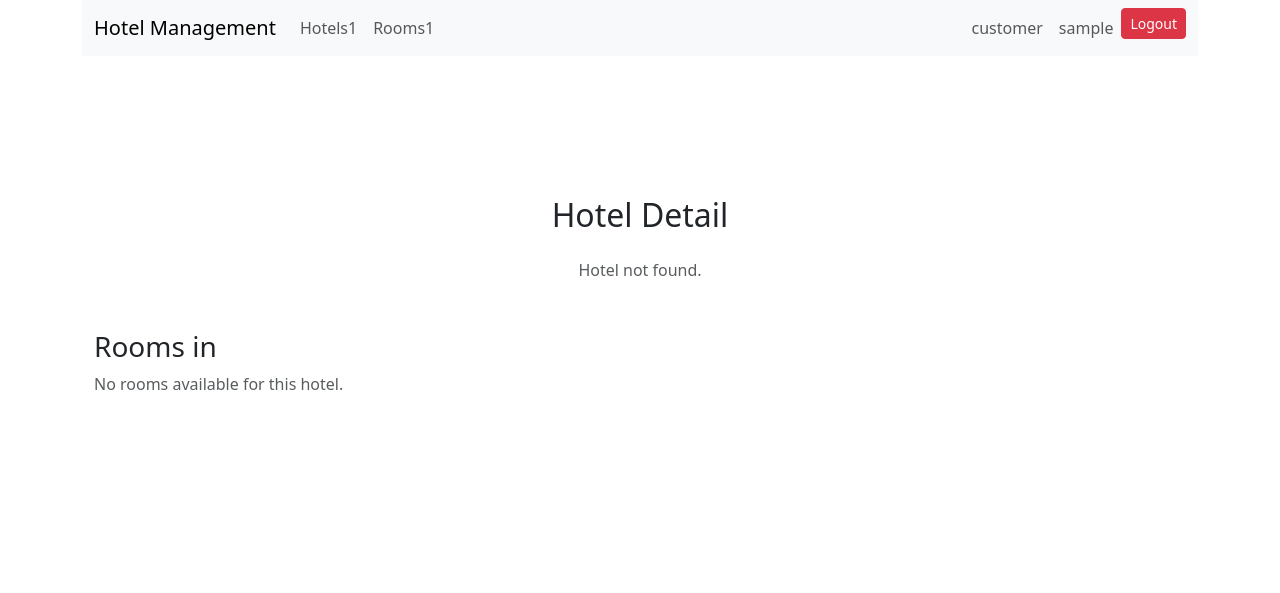
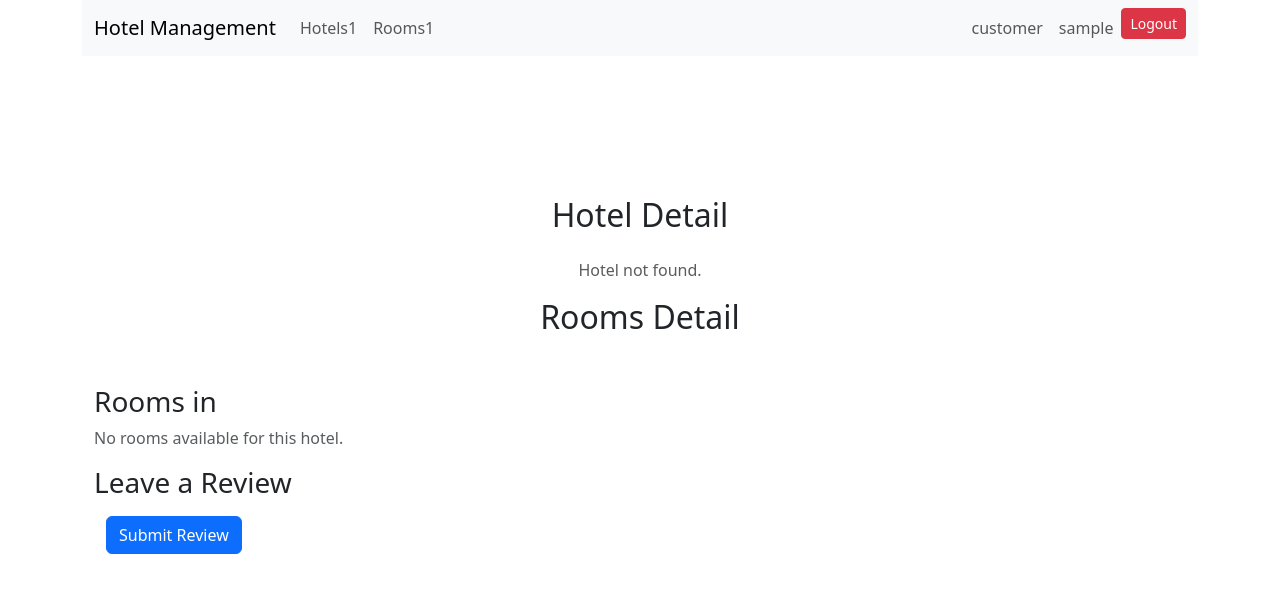
Before and after one commit to erashish41/Hotel-Booking-Management-Django-DRF, a Django app: page /rooms/create/ in a window 1280 px wide. Shown: the top 593 px of the page. Run offline with Django 5.2, Linux system fonts and the light colour scheme; the visitor is signed in with stand-in values (Sample User, id 1); data that the repository does not hold is empty; some libraries are stand-ins or nearby versions.

Commit message:
review added to hotel

```diff
--- a/hotel_management/hotel/forms.py
+++ b/hotel_management/hotel/forms.py
@@ -10,3 +10,8 @@
     class Meta:
         model = Room
         fields = "__all__"
+
+class ReviewCreateForm(forms.ModelForm):
+        class Meta:
+            model = Review
+            fields = ['comment']
--- a/hotel_management/hotel/urls.py
+++ b/hotel_management/hotel/urls.py
@@ -1,6 +1,8 @@
 from django.urls import path
 from hotel.views import (HotelListView, HotelCreateView, HotelDetailView, HotelDeleteView,
-                        RoomListView, RoomCreateView, RoomDetailView, RoomDeleteView)
+                        RoomListView, RoomCreateView, RoomDetailView, RoomDeleteView,
+                        ReviewCreateView, ReviewDetailView, ReviewDeleteView
+)
 
 urlpatterns = [
     path('hotels/',HotelListView.as_view(),name='hotel_list'),
@@ -12,4 +14,8 @@
     path('rooms/create/',RoomCreateView.as_view(),name='room_create'),
     path('rooms/<uuid:pk>',RoomDetailView.as_view(),name='room_detail'),
     path('rooms/<uuid:pk>/delete',RoomDeleteView.as_view(),name='room_delete'),
+
+    path('reviews/',ReviewCreateView.as_view(),name='review_create'),
+    path('reviews/<uuid:pk>',ReviewDetailView.as_view(),name='review_detail'),
+    path('reviews/<uuid:pk>/delete',ReviewDeleteView.as_view(),name='review_delete'),
 ]
--- a/hotel_management/hotel/views.py
+++ b/hotel_management/hotel/views.py
@@ -1,17 +1,17 @@
-from django.shortcuts import render, get_object_or_404
+from django.shortcuts import render, get_object_or_404, redirect
 from hotel.models import Hotel, Room, Review, Destination, Facility
 from user_auth.models import User
 from django.views.generic import CreateView, ListView, DetailView, UpdateView, DeleteView
 from django.contrib.messages.views import SuccessMessageMixin
 from django.contrib import messages
 from django.urls import reverse_lazy
-from hotel.forms import HotelCreateForm, RoomCreateForm
+from hotel.forms import HotelCreateForm, RoomCreateForm, ReviewCreateForm
 from django.contrib.auth.mixins import LoginRequiredMixin
 from django.contrib import messages
 
 # Create your views here.
 
-# views.py
+# Hotel CRUD
 class HotelListView(LoginRequiredMixin,ListView):
     model = Hotel
     template_name = 'hotels/hotel_list.html'
@@ -56,6 +56,10 @@
         context = super().get_context_data(**kwargs)
         context['form'] = self.get_form()
         context['rooms'] = self.object.rooms.all()
+        context['reviews'] = self.object.reviews.select_related('user')
+
+        context['review_form'] = ReviewCreateForm()
+
         return context
 
 
@@ -64,6 +68,7 @@
     success_url = reverse_lazy('hotel_list')
     success_message = "Hotel successfully deleted"
 
+# Room CRUD
 
 class RoomListView(LoginRequiredMixin, SuccessMessageMixin, ListView):
     model = Room
@@ -113,3 +118,42 @@
     model = Room
     success_url = reverse_lazy('hotel_list')
     success_message = "Room successfully deleted"
+
+# Review CRUD
+
+class ReviewCreateView(LoginRequiredMixin, SuccessMessageMixin, CreateView):
+    model = Review
+    form_class = ReviewCreateForm
+    template_name = 'hotels/hotel_detail.html'
+    success_message = 'Review added successfully'
+    context_object_name = 'reviews'
+
+    def form_valid(self, form):
+        hotel_id = self.request.POST.get('hotel_id')
+        hotel = get_object_or_404(Hotel, id=hotel_id)
+
+        review = form.save(commit=False)
+        review.user = self.request.user
+        review.hotel = hotel
+        review.save()
+
+        return redirect('hotel_detail', pk=hotel.id)
+
+
+class ReviewDetailView(LoginRequiredMixin, SuccessMessageMixin, DetailView, UpdateView):
+    model = Hotel
+    template_name = 'hotels/hotel_detail.html'
+    form_class = ReviewCreateForm
+    context_object_name = 'review'
+    success_message = 'Hotel information updated successfully!'
+
+    def get_context_data(self, **kwargs):
+        context = super().get_context_data(**kwargs)
+        context['form'] = ReviewCreateForm()
+        return context
+
+
+class ReviewDeleteView(LoginRequiredMixin,SuccessMessageMixin,DeleteView):
+    model = Review
+    success_url = reverse_lazy('hotel_list')
+    success_message = "Review successfully deleted"
--- a/hotel_management/templates/hotels/hotel_detail.html
+++ b/hotel_management/templates/hotels/hotel_detail.html
@@ -49,6 +49,7 @@
 
 
     <!-- Room details -->
+    <h2 class="text-center mb-4">Rooms Detail</h2>
     <h3 class="mt-5">Rooms in {{ hotel.name }}</h3>
     {% if rooms %}
         {% for room in rooms %}
@@ -127,5 +128,16 @@
     </div>
     </div>
 
+    <h3>Leave a Review</h3>
+    <div class="container">
+    <form method="POST" action="">
+        {% csrf_token %}
+        {{ review_form|crispy }}
+        <input type="hidden" name="hotel_id" value="{{ hotel.id }}">
+        <button type="submit" class="btn btn-primary mt-2">Submit Review</button>
+    </form>
+
+    </div>
+
 </div>
 {% endblock %}
```
